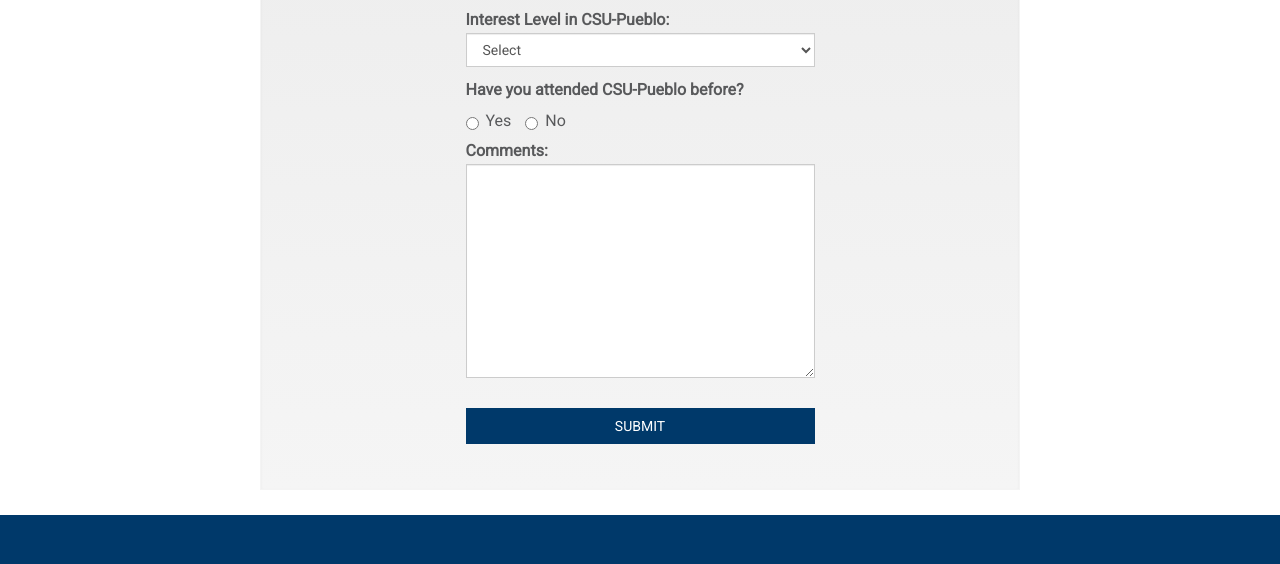
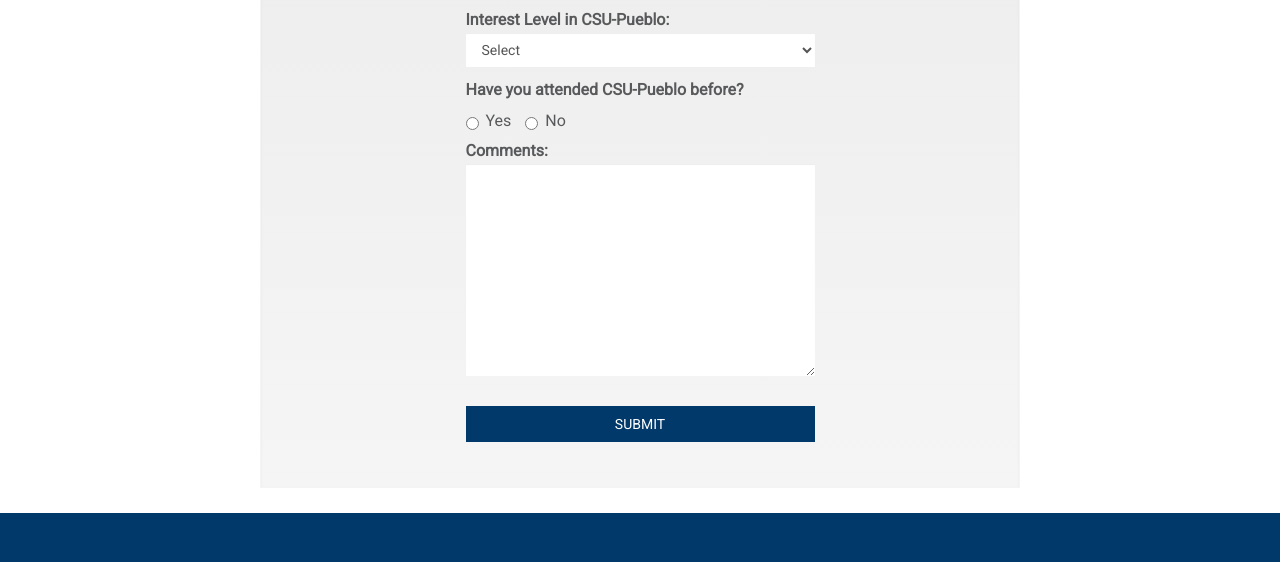
Before and after one commit to lalov1/bootstrap-forms, a plain HTML site: page index.html in a window 1280 px wide. Shown: the part 598-1162 px from the top of the page. Drawn offline with Linux system fonts and the light colour scheme.

Commit message:
Added 0px for form-control

```diff
--- a/css/custom.css
+++ b/css/custom.css
@@ -36,11 +36,11 @@ footer{
 .form-content{
   margin-top: 110px;
 }
-/*
+
 .form-control{
-  border: 1px solid #58595b;
+  border: 0px;
 }
-*/
+
 .form-group{
   color: #58595b;
 }
```
